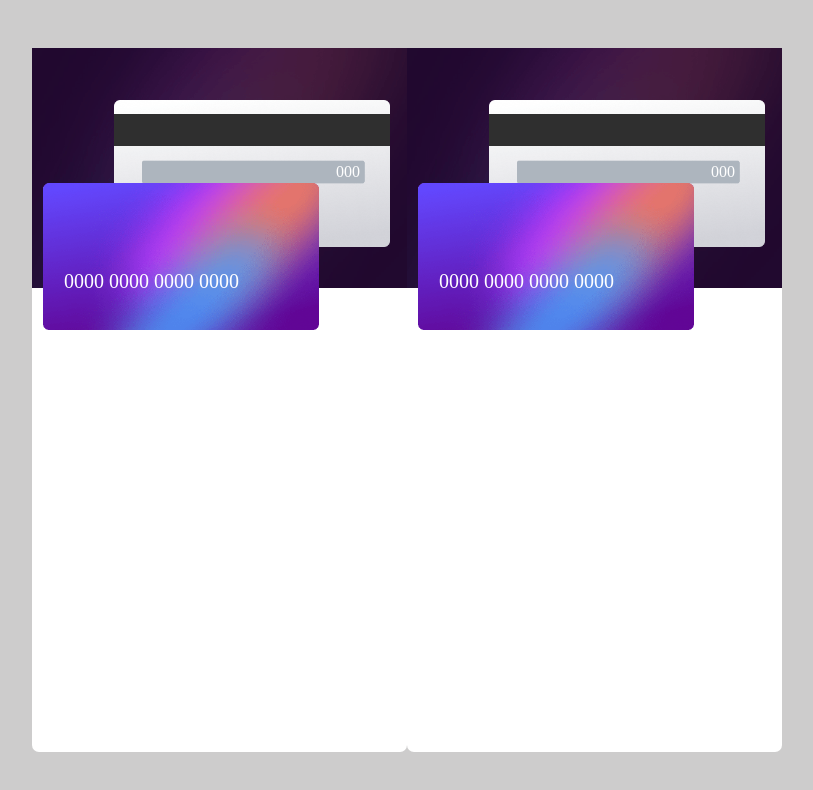
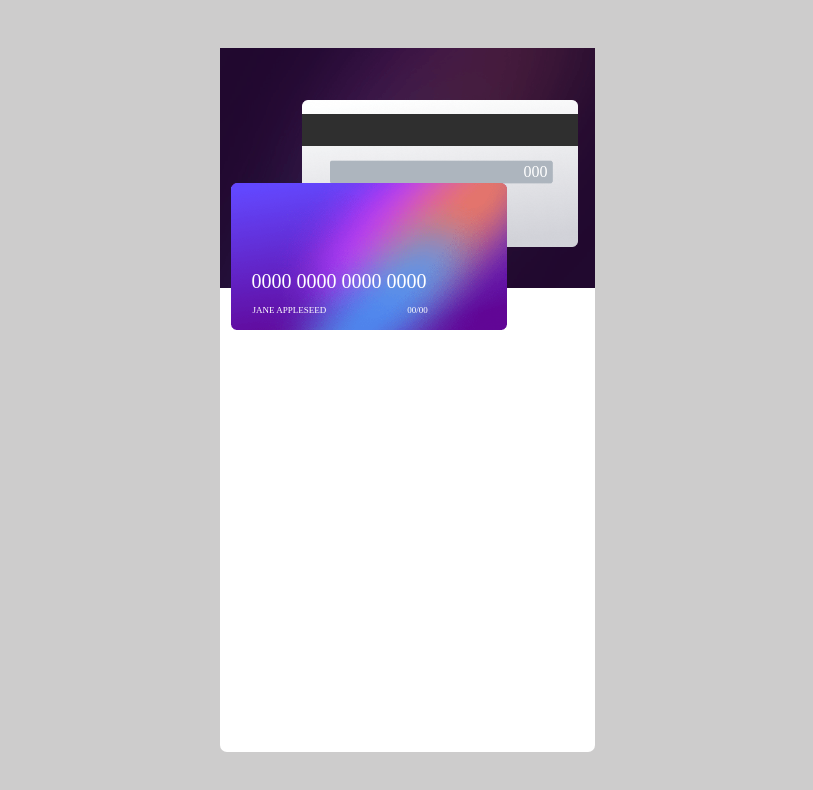
Before and after one commit to Abashidzeofficial/interactive-card, a React (Create React App) app: page / in a window 1280 px wide. Shown: the top 790 px of the page, without its empty margins (233-1046 px from the left). Built offline with nearby package versions, Linux system fonts and the light colour scheme.

Commit message:
NewApdate

```diff
--- a/src/App.tsx
+++ b/src/App.tsx
@@ -9,7 +9,7 @@ function App() {
   return (
     <div className="container">
       <Front />
-      <Back />
+      {/* <Back /> */}
     </div>
   );
 }
--- a/src/components/Back.tsx
+++ b/src/components/Back.tsx
@@ -3,6 +3,7 @@ import './styles.css';
 import bgback from '../images/bg-main-mobile.png';
 import backcard from '../images/bg-card-back.png';
 import bgcardfront from '../images/bg-card-front.png';
+import thanksIcon from '../images/icon-complete.svg';
 function Back() {
     return (
         <div className="back-container">
@@ -16,6 +17,18 @@ function Back() {
                     <div className="card-front">
                         <span className="cardbacknumber">0000 0000 0000 0000 </span>
                         <img src={bgcardfront} alt="cardfront" className="card-fr-front" width="276" height="147"></img>
+                        <div className="back-card-name">
+                            <span className="back-name">JANE APPLESEED</span>
+                            <span className="card-expire-data-bg">00/00</span>
+                        </div>
+                        <div className="thanks-main">
+                            <div className="thanks">
+                                <img src={thanksIcon} alt="thanksIcon" className="thx-icon"></img>
+                                <span className="thanks-txt">THANKS YOU</span>
+                                <span className="tnx-second-txt">We’ve added your card details</span>
+                                <button className="Continue">Continue</button>
+                            </div>
+                        </div>
                     </div>
                 </div>
             </div>
--- a/src/components/Front.tsx
+++ b/src/components/Front.tsx
@@ -19,6 +19,10 @@ function Front() {
                     <div className="card-front">
                         <span className="cardfrontnumber">0000 0000 0000 0000 </span>
                         <img src={cardfront} alt="cardfront" className="card-fr-front" width="276" height="147"></img>
+                        <div className="fr-card-name">
+                            <span className="fr-name">JANE APPLESEED</span>
+                            <span className="card-expire-data">00/00</span>
+                        </div>
                     </div>
                 </div>
             </div>
--- a/src/components/styles.css
+++ b/src/components/styles.css
@@ -46,3 +46,47 @@ body {
   font-size: 20px;
   color: #fff;
 }
+.fr-card-name,
+.back-card-name {
+  position: absolute;
+  margin-top: -29px;
+  margin-left: 22px;
+  font-size: 9px;
+  color: #fff;
+}
+.card-expire-data,
+.card-expire-data-bg {
+  margin-left: 81px;
+}
+.Continue {
+  width: 327px;
+  height: 53px;
+  background-color: #21092f;
+  color: #fff;
+  font-size: 18px;
+  font-family: Space Grotesk;
+}
+.thanks {
+  display: flex;
+  flex-direction: column;
+  align-items: center;
+  gap: 36px;
+  margin-top: 60px;
+}
+
+.Continue {
+  border: none;
+  border-radius: 8px;
+  font-family: Space Grotesk;
+}
+.thanks-txt {
+  font-size: 28px;
+  color: #21092f;
+  font-family: Space Grotesk;
+}
+.tnx-second-txt {
+  font-size: 20px;
+  color: #8f8694;
+  margin-top: -19px;
+  font-family: Space Grotesk;
+}
```
